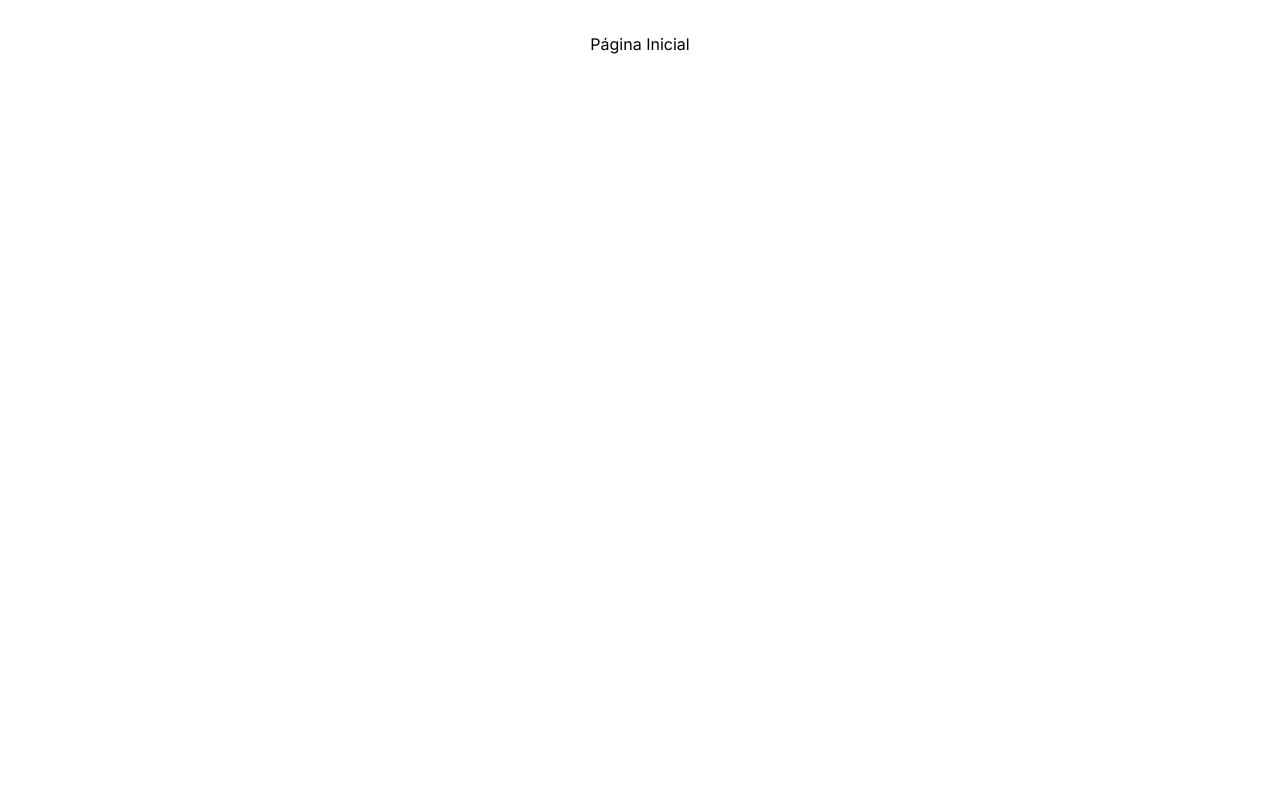
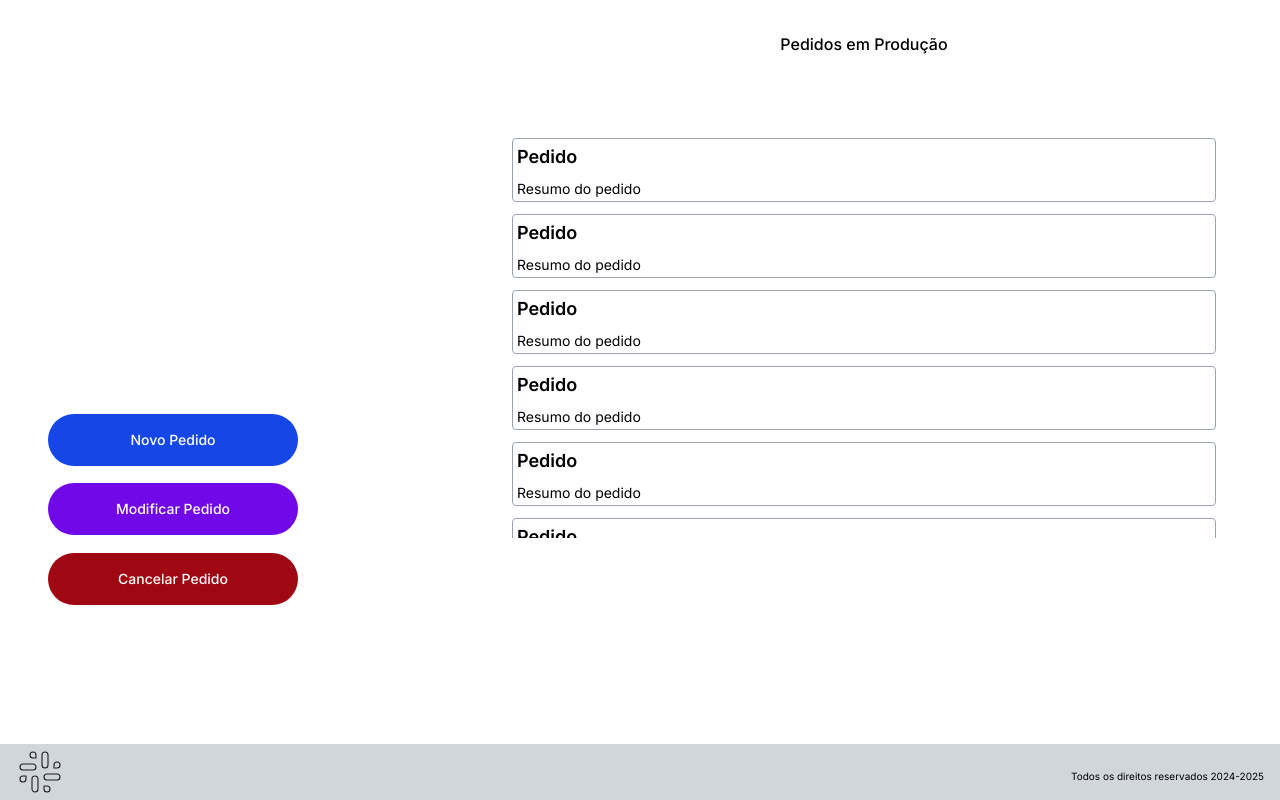
Before and after one commit to NeroForte740/Darshan-frontend, a React (Vite) app: page /home in a window 1280 px wide. Built offline with nearby package versions, Linux system fonts and the light colour scheme.

Commit message:
home page added

```diff
--- a/src/components/Footer.jsx
+++ b/src/components/Footer.jsx
@@ -3,14 +3,13 @@ import Logo from "../assets/logo.svg";
 
 const Footer = () => {
     return (
-        <footer className="bg-gray-300 fixed bottom-0 left-0 w-full py-4">
+        <footer className="bg-gray-300 fixed bottom-0 left-0 w-full py-1">
             <div className="container mx-auto flex justify-between items-center px-4">
                 <div className="text-left">
-                    <img className="size-16" src={Logo} />
+                    <img className="size-10 md:size-12" src={Logo} />
                 </div>
                 <div className="text-right">
-                    <span className="text-lg">Contato</span>
-                    <p className="text-sm mt-3">Todos os direitos reservados 2024-2024</p>
+                    <p className="text-[10px] mt-2">Todos os direitos reservados 2024-2025</p>
                 </div>
             </div>
         </footer>
--- /dev/null
+++ b/src/pages/HomePage/components/HomeButtons.jsx
@@ -0,0 +1,20 @@
+import React from "react";
+
+const HomeButtons = () => {
+
+    return (
+        <div className='md:grid w-full flex justify-between md:max-w-3xs items-center md:items-end md:h-60 md:p-4'>
+            <button className='bg-blue-700 text-white font-medium text-[12px] sm:text-sm cursor-pointer py-4 rounded-4xl w-2/7 md:w-[200px] lg:w-[250px] h-15 sm:h-auto sm:w-1/4 px-2'>
+                Novo Pedido
+            </button>
+            <button className='bg-violet-700 text-white font-medium text-[12px] sm:text-sm cursor-pointer py-4 rounded-4xl w-2/7 md:w-[200px] lg:w-[250px] h-15 sm:h-auto sm:w-1/4 px-2'>
+                Modificar Pedido
+            </button>
+            <button className='bg-red-800 text-white font-medium text-[12px] sm:text-sm cursor-pointer py-4 rounded-4xl w-2/7 md:w-[200px] lg:w-[250px] h-15 sm:h-auto sm:w-1/4 px-2'>
+                Cancelar Pedido
+            </button>
+      </div>
+    )
+  }
+
+export default HomeButtons;
--- /dev/null
+++ b/src/pages/HomePage/components/HomeOrdersList.jsx
@@ -0,0 +1,57 @@
+import React from "react";
+
+const HomeOrdersList = () => {
+    return (
+        <div className='md:grid w-full max-w-xl sm:max-w-2xl md:max-w-3xl h-full'>
+            <p className='font-medium text-md mb-3 md:mb-0'>Pedidos em Produção</p>
+            <div className='grid h-full max-h-100 px-4 md:px-8 overflow-auto'>
+            <div className='flex flex-col items-start max-h-16 p-1 border border-gray-400 rounded-sm mb-3'>
+                <span className='font-semibold text-lg mb-2'>Pedido</span>
+                <span className='font-normal text-sm'>Resumo do pedido</span>
+            </div>
+            <div className='flex flex-col items-start max-h-16 p-1 border border-gray-400 rounded-sm mb-3'>
+                <span className='font-semibold text-lg mb-2'>Pedido</span>
+                <span className='font-normal text-sm'>Resumo do pedido</span>
+            </div>
+            <div className='flex flex-col items-start max-h-16 p-1 border border-gray-400 rounded-sm mb-3'>
+                <span className='font-semibold text-lg mb-2'>Pedido</span>
+                <span className='font-normal text-sm'>Resumo do pedido</span>
+            </div>
+            <div className='flex flex-col items-start max-h-16 p-1 border border-gray-400 rounded-sm mb-3'>
+                <span className='font-semibold text-lg mb-2'>Pedido</span>
+                <span className='font-normal text-sm'>Resumo do pedido</span>
+            </div>
+            <div className='flex flex-col items-start max-h-16 p-1 border border-gray-400 rounded-sm mb-3'>
+                <span className='font-semibold text-lg mb-2'>Pedido</span>
+                <span className='font-normal text-sm'>Resumo do pedido</span>
+            </div>
+            <div className='flex flex-col items-start max-h-16 p-1 border border-gray-400 rounded-sm mb-3'>
+                <span className='font-semibold text-lg mb-2'>Pedido</span>
+                <span className='font-normal text-sm'>Resumo do pedido</span>
+            </div>
+            <div className='flex flex-col items-start max-h-16 p-1 border border-gray-400 rounded-sm mb-3'>
+                <span className='font-semibold text-lg mb-2'>Pedido</span>
+                <span className='font-normal text-sm'>Resumo do pedido</span>
+            </div>
+            <div className='flex flex-col items-start max-h-16 p-1 border border-gray-400 rounded-sm mb-3'>
+                <span className='font-semibold text-lg mb-2'>Pedido</span>
+                <span className='font-normal text-sm'>Resumo do pedido</span>
+            </div>
+            <div className='flex flex-col items-start max-h-16 p-1 border border-gray-400 rounded-sm mb-3'>
+                <span className='font-semibold text-lg mb-2'>Pedido</span>
+                <span className='font-normal text-sm'>Resumo do pedido</span>
+            </div>
+            <div className='flex flex-col items-start max-h-16 p-1 border border-gray-400 rounded-sm mb-3'>
+                <span className='font-semibold text-lg mb-2'>Pedido</span>
+                <span className='font-normal text-sm'>Resumo do pedido</span>
+            </div>
+            <div className='flex flex-col items-start max-h-16 p-1 border border-gray-400 rounded-sm mb-3'>
+                <span className='font-semibold text-lg mb-2'>Pedido</span>
+                <span className='font-normal text-sm'>Resumo do pedido</span>
+            </div>
+            </div>
+      </div>
+    )
+}
+
+export default HomeOrdersList
--- a/src/pages/HomePage/index.jsx
+++ b/src/pages/HomePage/index.jsx
@@ -1,5 +1,20 @@
-const HomePage = () => {
-    return <h1>Página Inicial</h1>;
-  };
+import React from 'react';
 
-  export default HomePage;
+import Footer from '../../components/Footer';
+import HomeButtons from './components/HomeButtons';
+import HomeOrdersList from './components/HomeOrdersList';
+
+function HomePage() {
+
+  return (
+    <div className='grid w-full h-full'>
+      <div className='w-full md:h-4/5 grid md:flex md:justify-between md:items-end'>
+        <HomeButtons />
+        <HomeOrdersList />
+      </div>
+      <Footer />
+    </div>
+  )
+}
+
+export default HomePage;
--- a/src/pages/LoginPage/components/LoginLogo.jsx
+++ b/src/pages/LoginPage/components/LoginLogo.jsx
@@ -3,9 +3,9 @@ import Logo from "../../../assets/logo.svg";
 
 const LoginLogo = () => {
     return (
-        <div className="grid place-items-center p-10 md:p-20 lg:p-28 w-full max-w-lg">
-            <img className="h-60 mb-5" src={Logo} />
-            <span className="text-black text-4xl md:text-5xl">
+        <div className="grid place-items-center p-5 md:p-20 lg:p-28 w-full max-w-lg">
+            <img className="h-25 sm:h-30 md:h-50 mb-2 sm:mb-5" src={Logo} />
+            <span className="text-black text-2xl sm:text-3xl md:text-5xl">
                 Darshan
             </span>
         </div>
--- a/src/pages/LoginPage/index.jsx
+++ b/src/pages/LoginPage/index.jsx
@@ -8,9 +8,7 @@ const LoginPage = () => {
 
     return (
         <div className="grid w-full h-full">
-            <div className="flex flex-col md:flex-row justify-center items-center
-            divide-gray-300 divide-solid divide-y-2 md:divide-x-2 md:divide-y-0"
-            >
+            <div className="flex flex-col md:flex-row justify-center items-center">
                 <LoginLogo />
                 <LoginForm />
             </div>
--- /dev/null
+++ b/src/pages/RegisterPage/index.jsx
@@ -0,0 +1,5 @@
+const RegisterPage = () => {
+    return <h1>Página não implementada</h1>;
+  };
+
+export default RegisterPage;
--- a/src/routes/AppRoutes.jsx
+++ b/src/routes/AppRoutes.jsx
@@ -3,6 +3,7 @@ import HomePage from "../pages/HomePage";
 import LoginPage from "../pages/LoginPage";
 import NotFoundPage from "../pages/NotFoundPage";
 import ForgotPasswordPage from "../pages/ForgotPasswordPage";
+import RegisterPage from "../pages/RegisterPage";
 
 const AppRoutes = () => {
   return (
@@ -12,6 +13,7 @@ const AppRoutes = () => {
         <Route path="/home" element={<HomePage />} />
         <Route path="/forgotPassword" element={<ForgotPasswordPage />} />
         <Route path="*" element={<NotFoundPage />} />
+        <Route path="/register" element={<RegisterPage />} />
       </Routes>
     </Router>
   );
```
Also changed, not shown: 2 other files (tests, documents, lock files or other folders).
